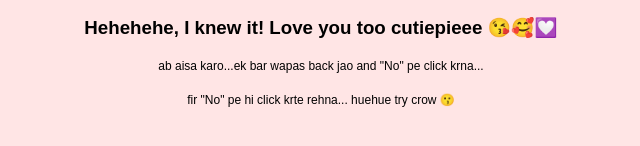
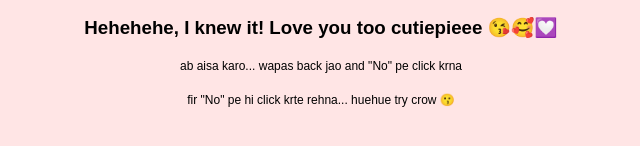
Before and after one commit to milind021/Bday, a plain HTML site: page yes.html in a window 1280 px wide. Shown: the part 366-512 px from the top of the page, 319-959 px from the left. Drawn offline with Linux system fonts and the light colour scheme; a script that the page names is missing.

Commit message:
Update yes.html

```diff
--- a/yes.html
+++ b/yes.html
@@ -28,7 +28,7 @@
         src="https://tenor.com/embed.js"
       ></script>
       <h3>Hehehehe, I knew it! Love you too cutiepieee 😘🥰💟 </h3>
-      <p style="font-size:12px">ab aisa karo...ek bar wapas back jao and "No" pe click krna... </p>
+      <p style="font-size:12px">ab aisa karo... wapas back jao and "No" pe click krna</p>
       <p style="font-size:12px">fir "No" pe hi click krte rehna... huehue try crow 😗</p>
     </div>
   </body>
```
